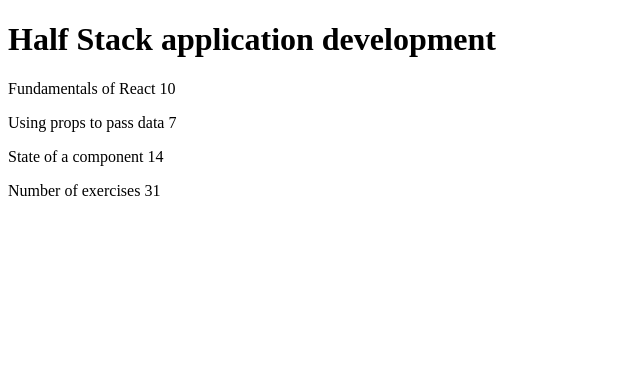
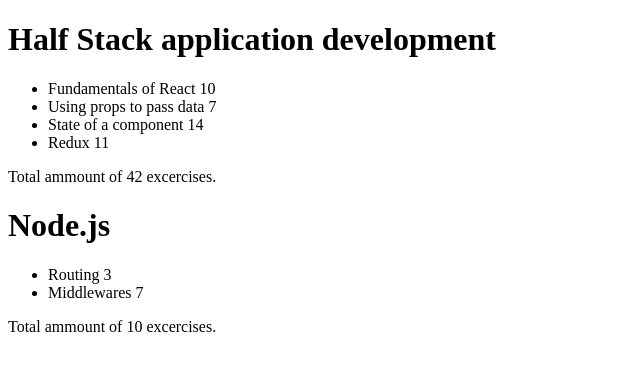
Before and after one commit to Echo203/fullStackOpen-exercises, a React (Create React App) app: page / in a window 1280 px wide. Shown: the top 370 px of the page, without its empty margins (0-640 px from the left). Built offline with nearby package versions, Linux system fonts and the light colour scheme.

Commit message:
All done for sure

```diff
--- a/src/App.js
+++ b/src/App.js
@@ -1,51 +1,16 @@
 import React from 'react'
-
-const Header = (props) => {
-  return (
-  <h1>{props.heading1}</h1>
-  )
-}
-
-const Part = (props) => {
-  return (
-    <p>
-      {props.part} {props.exercise}
-    </p>
-  )
-}
+import Note from './components/Note'
 
 
-const Content = (props) => {
-  return (
-    <>
-      <Part part={props.part1} exercise={props.exercise1} />
-      <Part part={props.part2} exercise={props.exercise2} />
-      <Part part={props.part3} exercise={props.exercise3} />
-    </>
-  )
-}
-
-const Total = (props) => {
-  return(
-    <p>Number of exercises {props.ex1 + props.ex2 + props.ex3}</p>
-  )
-}
-
-
-const App = () => {
-  const course = 'Half Stack application development'
-  const part1 = 'Fundamentals of React'
-  const exercises1 = 10
-  const part2 = 'Using props to pass data'
-  const exercises2 = 7
-  const part3 = 'State of a component'
-  const exercises3 = 14
+const App = ({notes}) => {
+  const important = () => notes.map(x => <Note key={x.id} content={x.content}/>)
 
   return (
     <div>
-      <Header heading1 = {course} />
-      <Content part1 = {part1} exercise1 = {exercises1} part2 = {part2} exercise2 = {exercises2} part3 = {part3} exercise3 = {exercises3}/>
-      <Total ex1 = {exercises1} ex2 = {exercises2} ex3 = {exercises3} />
+      <h1>Notes</h1>
+      <ul>
+        {important()}
+      </ul>
     </div>
   )
 }
--- a/src/index.js
+++ b/src/index.js
@@ -1,6 +1,60 @@
+import React from 'react'
+import Course from './components/Course'
 import ReactDOM from 'react-dom'
-import App from './App'
 
+const App = () => {
+  const courses = [
+    {
+      name: 'Half Stack application development',
+      id: 1,
+      parts: [
+        {
+          name: 'Fundamentals of React',
+          exercises: 10,
+          id: 1
+        },
+        {
+          name: 'Using props to pass data',
+          exercises: 7,
+          id: 2
+        },
+        {
+          name: 'State of a component',
+          exercises: 14,
+          id: 3
+        },
+        {
+          name: 'Redux',
+          exercises: 11,
+          id: 4
+        }
+      ]
+    },
+    {
+      name: 'Node.js',
+      id: 2,
+      parts: [
+        {
+          name: 'Routing',
+          exercises: 3,
+          id: 1
+        },
+        {
+          name: 'Middlewares',
+          exercises: 7,
+          id: 2
+        }
+      ]
+    }
+  ]
+
+
+
+
+  return courses.map((oneCourse) => <Course course={oneCourse} />)
+
+
+}
 ReactDOM.render(
   <App />,
   document.getElementById('root')
```
